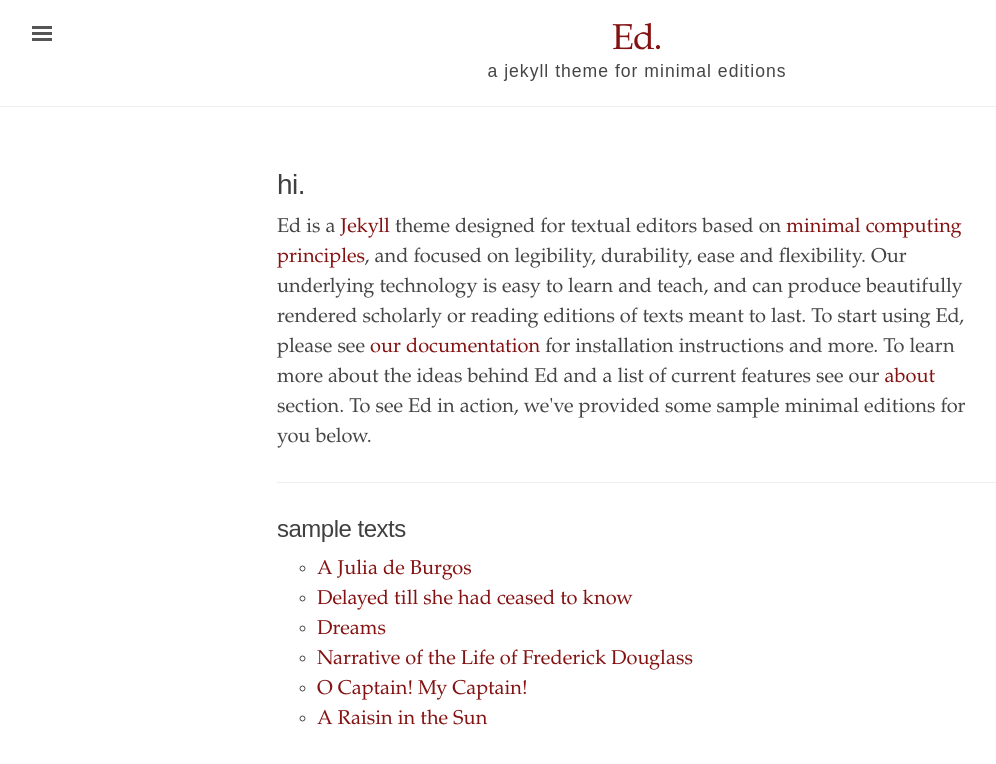
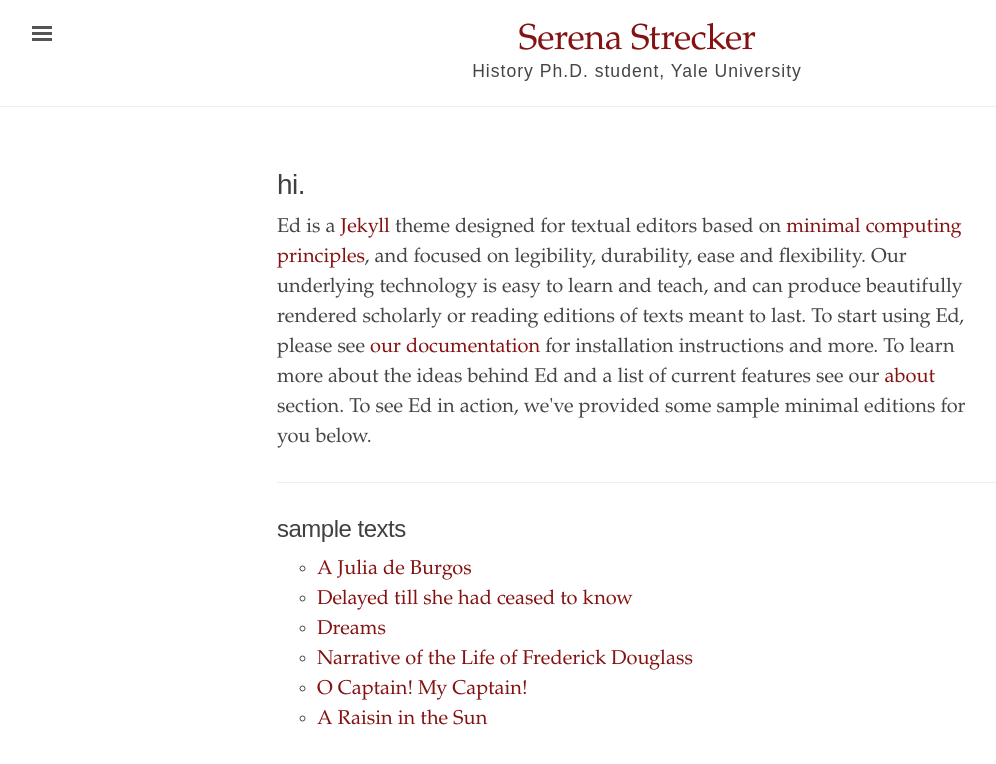
Before and after one commit to scstrecker/scstrecker.github.io, a Jekyll site: the page built from index.html, in a window 1280 px wide. Shown: the top 764 px of the page, without its empty margins (3-999 px from the left). Built offline with Jekyll 4.4.1, drawn with Linux system fonts in a browser that asks for light colours.

Commit message:
changed title and author info

```diff
--- a/_config.yml
+++ b/_config.yml
@@ -1,17 +1,17 @@
 # Built with Jekyll 3.6.0
 
 # Setup
-title:               Ed.
-tagline:             'a jekyll theme for minimal editions'
-description:         'Ed is a Jekyll theme designed for textual editors based on minimal computing principles, and focused on legibility and flexibility.'
+title:               Serena Strecker
+tagline:             'History Ph.D. student, Yale University'
+description:         'Medieval and Early Modern Europe'
 url:                 'http://minicomp.github.io'
-baseurl:             '/ed'
+baseurl:             '/'
 
 # About/contact
 author:
-  name:              Alex Gil
-  url:               https://twitter.com/elotroalex
-  email:             colibri.alex@gmail.com
+  name:              Serena Strecker
+  url:               https://twitter.com/scstrecker
+  email:             serena.strecker@yale.edu
 
 # Color scheme. Options: red, orange, magenta, cyan, blue, brown
 color-scheme:
```
